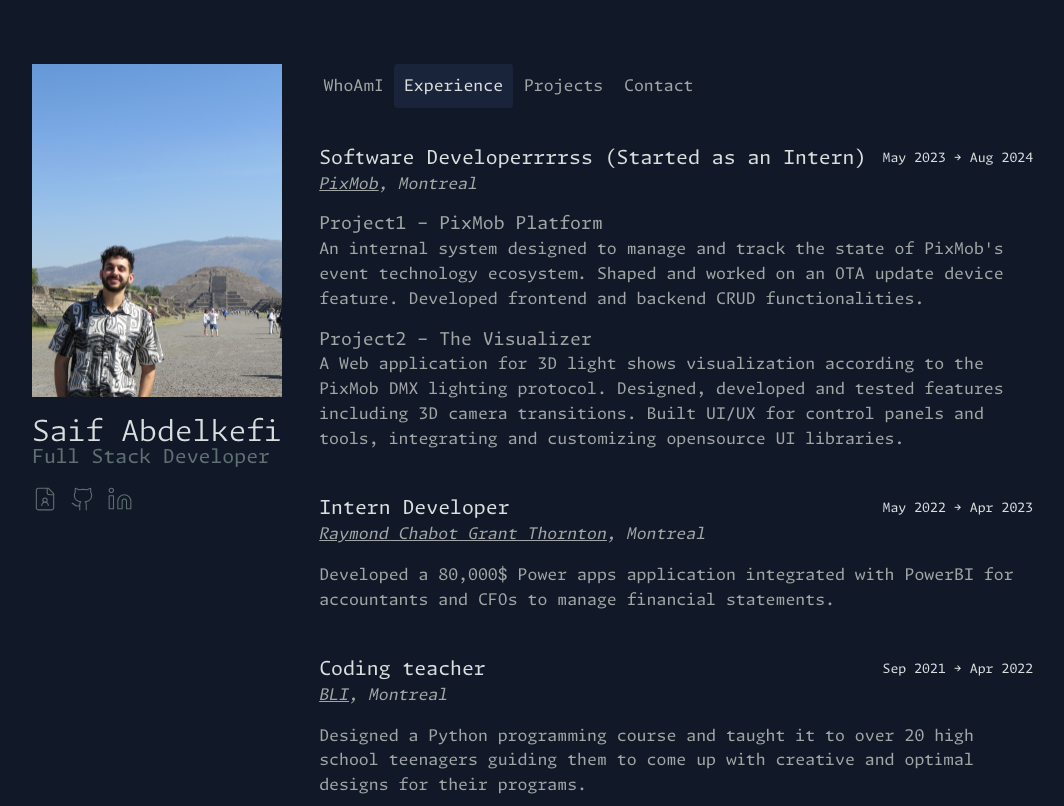
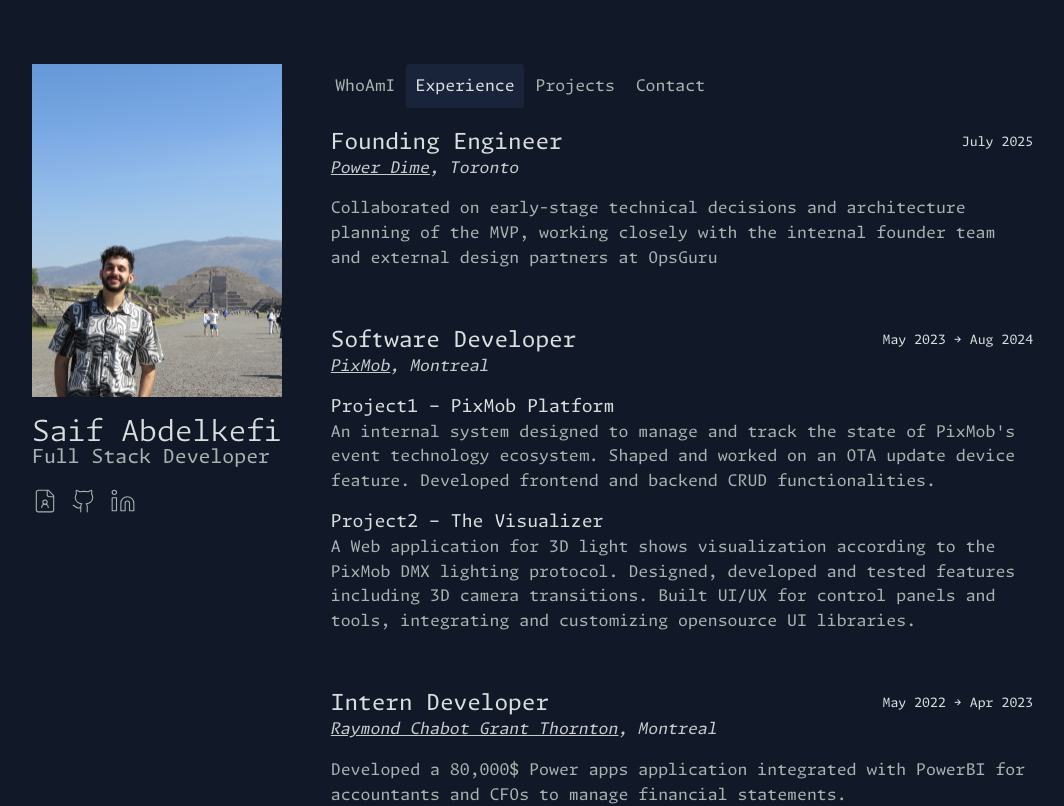
Before and after one commit to SaifAbdkf/personal-website, a React (Vite) app: page /experience in a window 1280 px wide. Shown: the top 806 px of the page, without its empty margins (96-1160 px from the left). Built offline with nearby package versions, Linux system fonts and the light colour scheme.

Commit message:
improvement, github address correction

```diff
--- a/src/App.css
+++ b/src/App.css
@@ -8,7 +8,7 @@
   max-width: 64rem;
   width: 100%;
   display: flex;
-  gap: 2rem;
+  gap: 2.725rem;
   .headerContainer {
     flex: 1;
   }
--- a/src/Contact.tsx
+++ b/src/Contact.tsx
@@ -4,7 +4,7 @@ export default function Contact() {
   return (
     <div className={`${styles.contactContainer} jumpAnimation`}>
       <p className={styles.contactParagraph}>
-        I am currently open to full stack web developer roles, you can reach me
+        I am currently open to full stack AI developer roles, you can reach me
         at{" "}
         <a
           className={styles.email}
--- a/src/Experience.css
+++ b/src/Experience.css
@@ -1,11 +1,13 @@
 ul {
   list-style-type: none;
   padding: 0px;
+  margin: 0;
 }
 
 .listItemContainer {
   box-sizing: border-box;
   padding: 1.425rem;
+  padding-bottom: 2.225rem;
   padding-left: 0.325rem;
 }
 .jobTitleContainer {
@@ -25,11 +27,13 @@ ul {
     color: var(--text-color);
   }
 }
+
 p {
   margin: 0px;
 }
 
 h3 {
+  color: var(--text-color-2);
   font-size: var(--font-size-5);
   margin-top: 0px;
   font-weight: 400;
@@ -37,6 +41,7 @@ h3 {
 
   .myLink {
     text-decoration: underline;
+    color: var(--text-color-2);
 
     &:hover {
       color: var(--text-color);
@@ -49,6 +54,6 @@ h3 {
 }
 
 .projectTitle {
-  color: var(--tesxt-color-2);
+  color: var(--text-color);
   font-size: var(--font-size-45);
 }
--- a/src/Experience.tsx
+++ b/src/Experience.tsx
@@ -7,9 +7,34 @@ export default function Experience() {
         <li>
           <div className="listItemContainer">
             <div className={"jobTitleContainer "}>
-              <h2 className={"jobTitle"}>
-                Software Developerrrrss (Started as an Intern)
-              </h2>
+              <h2 className={"jobTitle"}> Founding Engineer</h2>
+              <span className={"date"}>July 2025</span>
+            </div>
+            <h3 className={"company"}>
+              <a
+                className="myLink"
+                href="https://powerdime.io/"
+                target="_blank"
+              >
+                Power Dime
+              </a>
+              , Toronto
+            </h3>
+
+            <div className={"secondParagraph"}>
+              <div className="indentedParagraph">
+                Collaborated on early-stage technical decisions and architecture
+                planning of the MVP, working closely with the internal founder
+                team and external design partners at OpsGuru
+              </div>
+            </div>
+          </div>
+        </li>
+
+        <li>
+          <div className="listItemContainer">
+            <div className={"jobTitleContainer "}>
+              <h2 className={"jobTitle"}>Software Developer</h2>
               <span className={"date"}>May 2023 &#x2192; Aug 2024</span>
             </div>
             <h3>
--- a/src/Header.css
+++ b/src/Header.css
@@ -27,8 +27,8 @@
     }
   }
   .occupation {
-    color: var(--text-blue-gray);
-    font-size: var(--font-size-4);
+    color: var(--text-color-darker);
+    font-size: var(--font-size-47);
   }
 
   .links {
@@ -47,7 +47,7 @@
     position: relative;
     cursor: pointer;
     .lucide {
-      color: var(--text-blue-gray);
+      color: var(--text-color-darker);
       stroke-width: 1px;
     }
   }
--- a/src/Header.tsx
+++ b/src/Header.tsx
@@ -24,7 +24,7 @@ export default function Header() {
         <div className={"links"}>
           <div className="cvLink">
             <a
-              href="https://aslemaenasaif.github.io/my-resume/Saif_Abdelkefi_Resume.pdf"
+              href="https://saifabdkf.github.io/my-resume/Saif_Abdelkefi_Resume.pdf"
               target="_blank"
             >
               <FileUser size={26} />
@@ -33,7 +33,7 @@ export default function Header() {
           </div>
           <span className={"tooltipCV"}>preview cv</span>
           <div className="githubLink">
-            <a href="https://github.com/AslemaEnaSaif" target="_blank">
+            <a href="https://github.com/SaifAbdkf" target="_blank">
               {/* <i className="fa-brands fa-github icon"></i> */}
               <Github size={26} />
             </a>
--- a/src/Projects.tsx
+++ b/src/Projects.tsx
@@ -24,7 +24,7 @@ export default function Project() {
 
         <li>
           <a
-            href="https://github.com/AslemaEnaSaif/2022_Worldcup_predictor"
+            href="https://github.com/SaifAbdkf/2022_Worldcup_predictor"
             target="_blank"
           >
             <div className={`${styles.listItemContainer}`}>
@@ -54,7 +54,7 @@ export default function Project() {
 
         <li>
           <a
-            href="https://github.com/AslemaEnaSaif/Get_me_MyCourses/"
+            href="https://github.com/SaifAbdkf/Get_me_MyCourses/"
             target="_blank"
           >
             <div className={`${styles.listItemContainer}`}>
--- a/src/Styles/colors.css
+++ b/src/Styles/colors.css
@@ -2,10 +2,9 @@
   --primary-color: rgb(57, 84, 91);
   --secondary-color: #00aad9;
   --third-color: #007c9e;
-  --text-blue-gray: #606f73;
   --text-color: #dadedf;
-  --text-color-2: #b9c0c2;
-  --text-color-darker: #a1a5a5;
+  --text-color-2: #c7cbcd;
+  --text-color-darker: #aab1b1;
   --background-color: #111827;
   --background-color-lighter: #192339;
   --background-color-darker: #080f1f;
--- a/src/Styles/fontSizes.css
+++ b/src/Styles/fontSizes.css
@@ -2,7 +2,8 @@
   --font-size-1: 1.8rem;
   --font-size-2: 1.6rem;
   --font-size-3: 1.4rem;
-  --font-size-4: 1.2rem;
+  --font-size-4: 1.375rem;
+  --font-size-47: 1.2rem;
   --font-size-45: 1.1rem;
   --font-size-5: 1rem;
   --font-size-6: 0.8rem;
```
